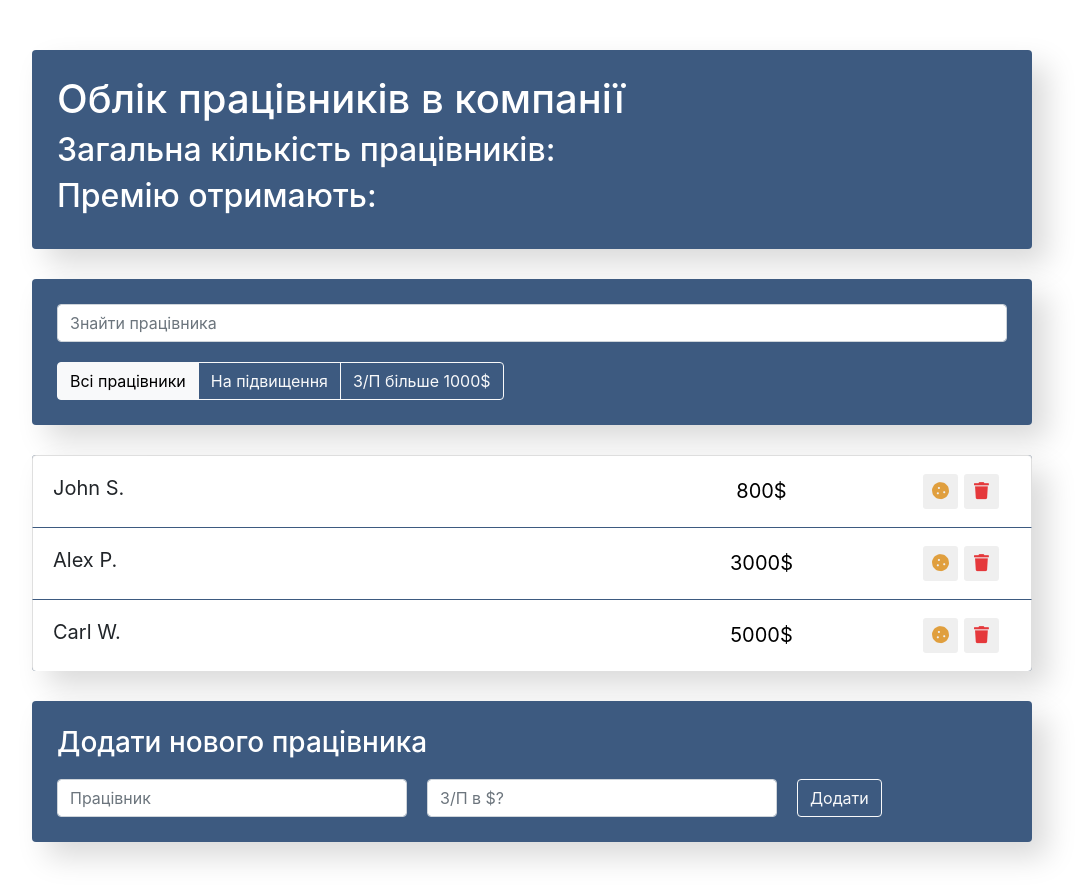
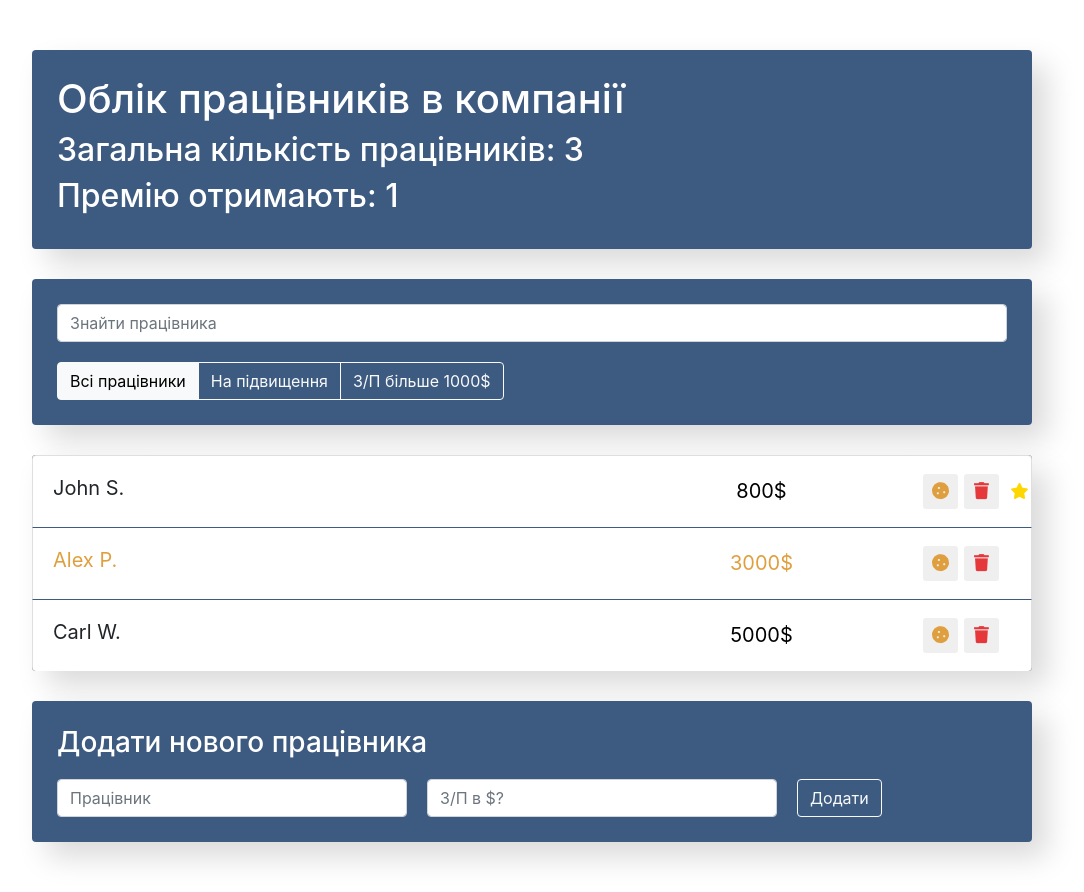
Before and after one commit to stepan-balaban/employees-app, a React (Create React App) app: page / in a window 1280 px wide. Shown: the whole page, without its empty margins (108-1192 px from the left). Built offline with nearby package versions, Linux system fonts and the light colour scheme.

Commit message:
connect employee state (increase and rise options) to app.js, connetc app-info with app.js, added validation form when we try to add new employee

```diff
--- a/src/components/app-info/app-info.jsx
+++ b/src/components/app-info/app-info.jsx
@@ -1,11 +1,11 @@
 import './app-info.css';
 
-const AppInfo = () => {
+const AppInfo = ({ employees, increased }) => {
   return (
     <div className='app-info'>
       <h1>Облік працівників в компанії</h1>
-      <h2>Загальна кількість працівників:</h2>
-      <h2>Премію отримають:</h2>
+      <h2>Загальна кількість працівників: {employees}</h2>
+      <h2>Премію отримають: {increased}</h2>
     </div>
   );
 };
--- a/src/components/app/app.jsx
+++ b/src/components/app/app.jsx
@@ -13,9 +13,9 @@ class App extends Component {
     super(props);
     this.state = {
       data: [
-        { name: 'John S.', salary: 800, increase: false, id: 1 },
-        { name: 'Alex P.', salary: 3000, increase: true, id: 2 },
-        { name: 'Carl W.', salary: 5000, increase: false, id: 3 },
+        { name: 'John S.', salary: 800, increase: false, rise: true, id: 1 },
+        { name: 'Alex P.', salary: 3000, increase: true, rise: false, id: 2 },
+        { name: 'Carl W.', salary: 5000, increase: false, rise: false, id: 3 },
       ],
     };
     this.maxId = 4;
@@ -34,6 +34,7 @@ class App extends Component {
       name,
       salary,
       increase: false,
+      rise: false,
       id: this.maxId++,
     };
     this.setState(({ data }) => {
@@ -44,17 +45,33 @@ class App extends Component {
     });
   };
 
+  onToggleProp = (id, prop) => {
+    this.setState(({ data }) => ({
+      data: data.map((item) => {
+        if (item.id === id) {
+          return { ...item, [prop]: !item[prop] };
+        }
+        return item;
+      }),
+    }));
+  };
+
   render() {
+    const employees = this.state.data.length;
+    const increased = this.state.data.filter((item) => item.increase).length;
+
     return (
       <div className='app'>
-        <AppInfo />
-
+        <AppInfo employees={employees} increased={increased} />
         <div className='search-panel'>
           <SearchPanel />
           <AppFilter />
         </div>
-
-        <EmployeesList data={this.state.data} onDelete={this.deleteItem} />
+        <EmployeesList
+          data={this.state.data}
+          onDelete={this.deleteItem}
+          onToggleProp={this.onToggleProp}
+        />
         <EmployeesAddForm onAdd={this.addItem} />
       </div>
     );
--- a/src/components/employees-add-form/employees-add-form.jsx
+++ b/src/components/employees-add-form/employees-add-form.jsx
@@ -19,6 +19,7 @@ class EmployeesAddForm extends Component {
 
   onSubmit = (e) => {
     e.preventDefault();
+    if (this.state.name.length < 3 || !this.state.salary) return;
     this.props.onAdd(this.state.name, this.state.salary);
     this.setState({
       name: '',
--- a/src/components/employees-list-item/employees-list-item.jsx
+++ b/src/components/employees-list-item/employees-list-item.jsx
@@ -1,31 +1,7 @@
-import { Component } from 'react';
-
 import './employees-list-item.css';
 
-class EmployeesListItem extends Component {
-  constructor(props) {
-    super(props);
-    this.state = {
-      increase: false,
-      rise: false,
-    };
-  }
-
-  onIncrease = () => {
-    this.setState(({ increase }) => ({
-      increase: !increase,
-    }));
-  };
-
-  onRise = () => {
-    this.setState(({ rise }) => ({
-      rise: !rise,
-    }));
-  };
-
-  render() {
-    const { name, salary, onDelete } = this.props;
-    const { increase, rise } = this.state;
+const EmployeesListItem = (props) => {
+  const { name, salary, onDelete, increase, rise, onToggleProp } = props;
 
   let classNames = 'list-group-item d-flex justify-content-between';
   if (increase) {
@@ -37,7 +13,11 @@ class EmployeesListItem extends Component {
 
   return (
     <li className={classNames}>
-        <span className='list-group-item-label' onClick={this.onRise}>
+      <span
+        className='list-group-item-label'
+        onClick={onToggleProp}
+        data-toggle='rise'
+      >
         {name}
       </span>
       <input
@@ -49,7 +29,8 @@ class EmployeesListItem extends Component {
         <button
           type='button'
           className='btn-cookie btn-sm '
-            onClick={this.onIncrease}
+          onClick={onToggleProp}
+          data-toggle='increase'
         >
           <i className='fas fa-cookie'></i>
         </button>
@@ -61,7 +42,6 @@ class EmployeesListItem extends Component {
       </div>
     </li>
   );
-  }
-}
+};
 
 export default EmployeesListItem;
--- a/src/components/employees-list/employees-list.jsx
+++ b/src/components/employees-list/employees-list.jsx
@@ -2,7 +2,7 @@ import EmployeesListItem from '../employees-list-item/employees-list-item';
 
 import './employees-list.css';
 
-const EmployeesList = ({ data, onDelete }) => {
+const EmployeesList = ({ data, onDelete, onToggleProp }) => {
   const elements = data.map((item) => {
     const { id, ...itemProps } = item;
     // return <EmployeesListItem name={item.name} salary={item.salary} />;
@@ -12,6 +12,9 @@ const EmployeesList = ({ data, onDelete }) => {
         key={id}
         {...itemProps}
         onDelete={() => onDelete(id)}
+        onToggleProp={(e) =>
+          onToggleProp(id, e.currentTarget.getAttribute('data-toggle'))
+        }
       />
     );
   });
```
Lines whose indentation alone changed are shown as unchanged.
